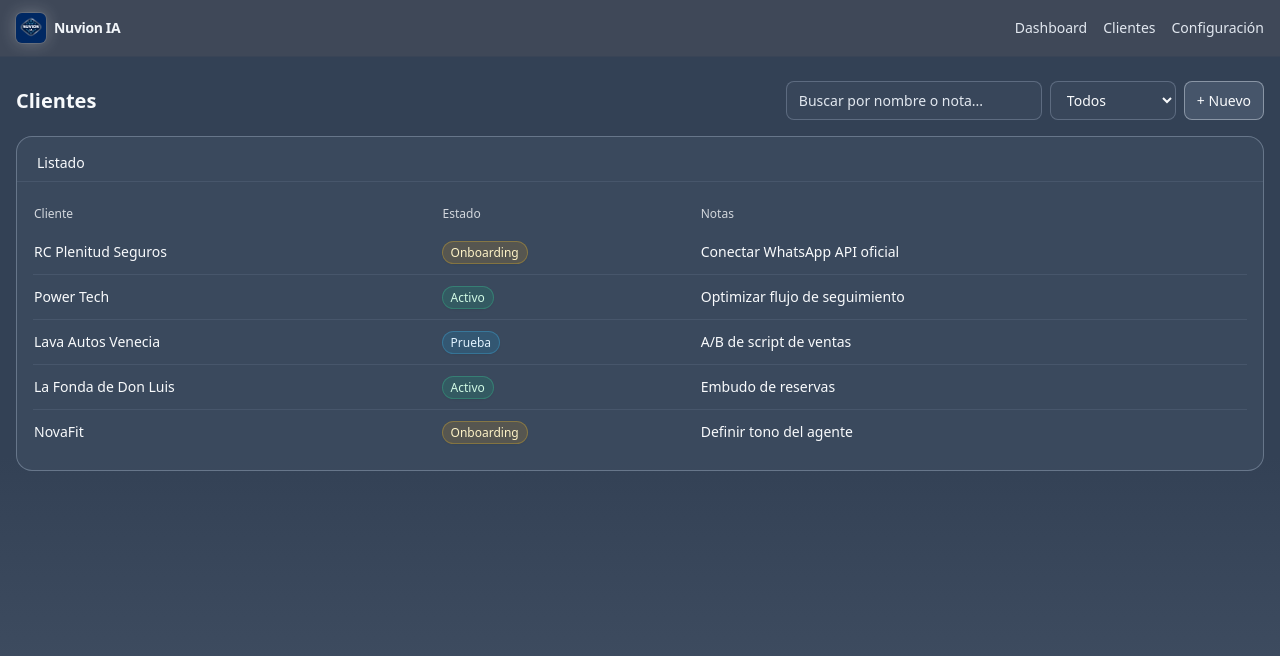
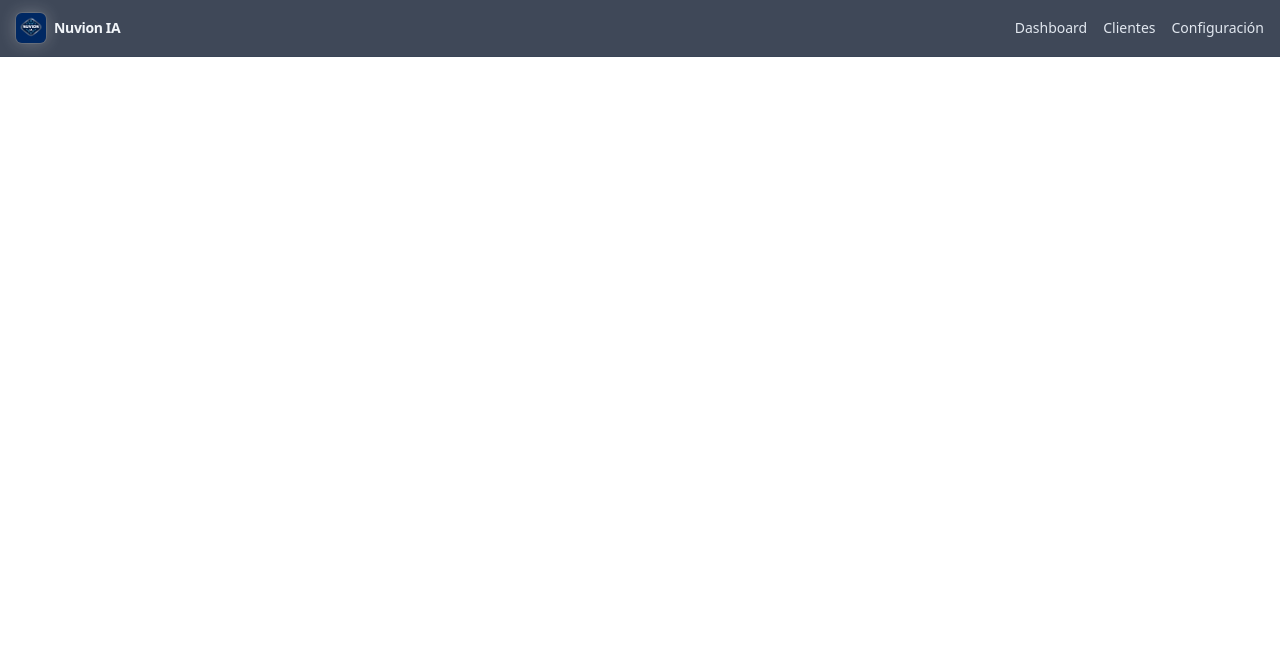
Before and after one commit to ianuvion/nuvion-ia, a Next.js app: page /clientes in a window 1280 px wide. Shown: the top 656 px of the page. Built offline with nearby package versions, Linux system fonts and the light colour scheme.

Commit message:
Update page.tsx

```diff
--- a/app/clientes/page.tsx
+++ b/app/clientes/page.tsx
@@ -1,134 +1,14 @@
-"use client";
+'use client';
 
-import React, { useEffect, useMemo, useState } from "react";
+export const dynamic = 'force-dynamic';
+export const revalidate = 0;
 
-type Theme = "dark" | "semidark" | "light";
-const THEME_KEY = "nuvion_theme";
-
-function useTheme(): Theme {
-  const [t, setT] = useState<Theme>("semidark");
-  useEffect(() => {
-    try {
-      const saved = (localStorage.getItem(THEME_KEY) as Theme) || "semidark";
-      setT(saved);
-    } catch {}
-  }, []);
-    return t;
-}
-
-function bg(theme: Theme) {
-  if (theme === "light") return "from-slate-100 via-slate-100 to-white text-slate-900";
-  if (theme === "semidark") return "from-slate-700 via-slate-700 to-slate-600 text-slate-50";
-  return "from-slate-800 via-slate-800 to-slate-700 text-slate-100";
-}
-function card(theme: Theme) {
-  if (theme === "light") return "border-slate-300/60 bg-white/80";
-  if (theme === "semidark") return "border-slate-400/50 bg-slate-600/40";
-  return "border-slate-500/50 bg-slate-700/50";
-}
-function divider(theme: Theme) {
-  return theme === "light" ? "border-slate-300/40" : "border-slate-500/30";
-}
-function inputBase(theme: Theme) {
-  if (theme === "light") return "border-slate-300/60 bg-white/70 text-slate-900 placeholder:text-slate-500";
-  if (theme === "semidark") return "border-slate-400/40 bg-slate-600/30 text-slate-50 placeholder:text-slate-200";
-  return "border-slate-500/40 bg-slate-700/30 text-slate-100 placeholder:text-slate-300";
-}
-
-type Client = { name: string; status: "Activo" | "Onboarding" | "Prueba"; note: string };
-
-const ALL: Client[] = [
-  { name: "RC Plenitud Seguros", status: "Onboarding", note: "Conectar WhatsApp API oficial" },
-  { name: "Power Tech", status: "Activo", note: "Optimizar flujo de seguimiento" },
-  { name: "Lava Autos Venecia", status: "Prueba", note: "A/B de script de ventas" },
-  { name: "La Fonda de Don Luis", status: "Activo", note: "Embudo de reservas" },
-  { name: "NovaFit", status: "Onboarding", note: "Definir tono del agente" },
-];
-
-function Badge({ status }: { status: Client["status"] }) {
-  const map: Record<Client["status"], string> = {
-    Activo: "bg-emerald-500/15 text-emerald-100 ring-1 ring-emerald-400/40 shadow",
-    Onboarding: "bg-amber-500/15 text-amber-100 ring-1 ring-amber-400/40 shadow",
-    Prueba: "bg-sky-500/15 text-sky-100 ring-1 ring-sky-400/40 shadow",
-  };
-  return <span className={"px-2 py-0.5 text-xs rounded-full " + map[status]}>{status}</span>;
-}
+import React from 'react';
 
 export default function ClientesPage() {
-  const theme = useTheme();
-  const [q, setQ] = useState("");
-  const [status, setStatus] = useState<"" | Client["status"]>("");
-
-  const data = useMemo(() => {
-    return ALL.filter((c) => {
-      const matchesText = c.name.toLowerCase().includes(q.toLowerCase()) || c.note.toLowerCase().includes(q.toLowerCase());
-      const matchesStatus = status ? c.status === status : true;
-      return matchesText && matchesStatus;
-    });
-  }, [q, status]);
-
   return (
-    <div className={"min-h-screen bg-gradient-to-b " + bg(theme)}>
-      <main className="mx-auto max-w-7xl px-4 py-6">
-        <div className="mb-4 flex flex-col gap-3 sm:flex-row sm:items-center sm:justify-between">
-          <h1 className="text-xl font-semibold">Clientes</h1>
-          <div className="flex gap-2">
-            <input
-              value={q}
-              onChange={(e) => setQ(e.target.value)}
-              placeholder="Buscar por nombre o nota..."
-              className={"w-64 rounded-lg border px-3 py-2 text-sm outline-none focus:border-slate-300 " + inputBase(theme)}
-            />
-            <select
-              value={status}
-              onChange={(e) => setStatus(e.target.value as any)}
-              className={"rounded-lg border px-3 py-2 text-sm outline-none " + inputBase(theme)}
-            >
-              <option value="">Todos</option>
-              <option value="Activo">Activo</option>
-              <option value="Onboarding">Onboarding</option>
-              <option value="Prueba">Prueba</option>
-            </select>
-            <button className="rounded-lg border border-slate-300/50 bg-slate-500/40 px-3 py-2 text-sm hover:bg-slate-500/60">
-              + Nuevo
-            </button>
-          </div>
-        </div>
-
-        <div className={"rounded-2xl border " + card(theme)}>
-          <div className={"px-5 pt-4 pb-2 border-b " + divider(theme)}>
-            <p className="text-sm font-medium">Listado</p>
-          </div>
-
-          <div className="p-4">
-            <div className="overflow-x-auto">
-              <table className="w-full text-sm">
-                <thead>
-                  <tr className="text-left text-xs opacity-80">
-                    <th className="py-2 font-normal">Cliente</th>
-                    <th className="py-2 font-normal">Estado</th>
-                    <th className="py-2 font-normal">Notas</th>
-                  </tr>
-                </thead>
-                <tbody className="divide-y divide-slate-500/30">
-                  {data.map((c) => (
-                    <tr key={c.name} className="hover:bg-slate-600/30">
-                      <td className="py-3 pr-3">{c.name}</td>
-                      <td className="py-3 pr-3"><Badge status={c.status} /></td>
-                      <td className="py-3">{c.note}</td>
-                    </tr>
-                  ))}
-                  {data.length === 0 && (
-                    <tr>
-                      <td colSpan={3} className="py-6 text-center opacity-75">Sin resultados</td>
-                    </tr>
-                  )}
-                </tbody>
-              </table>
-            </div>
-          </div>
-        </div>
-      </main>
-    </div>
+    <main>
+      {/* Pega aquí TODO el contenido actual de la página Clientes */}
+    </main>
   );
 }
```
